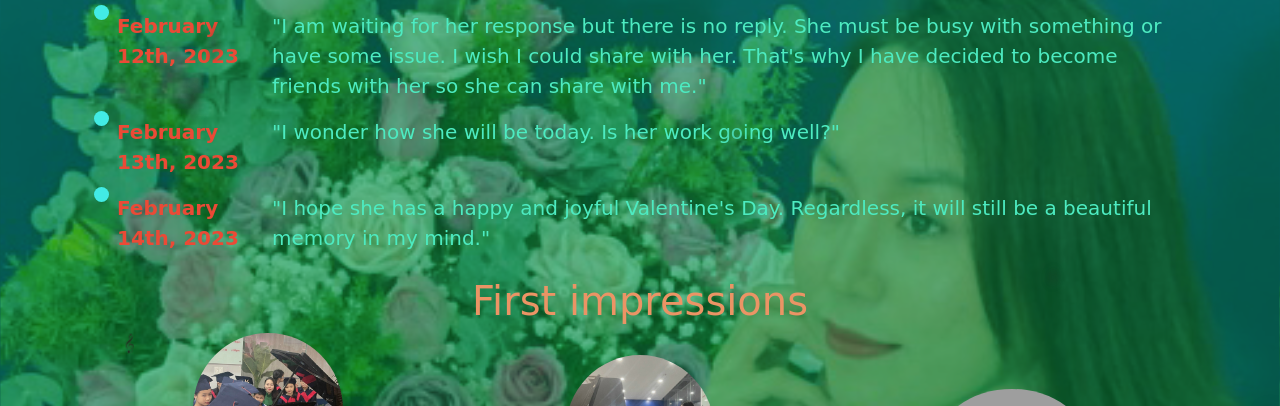
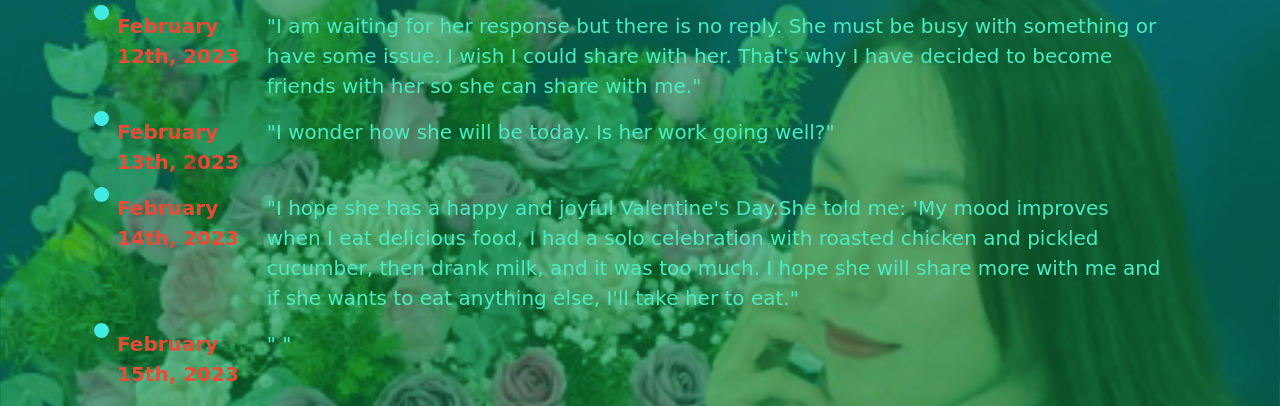
Before and after one commit to o0Poseidon0o/huongnguyen.github.io, a plain HTML site: page index.html in a window 1280 px wide. Shown: the part 1427-1833 px from the top of the page. Drawn offline with nearby package versions, Linux system fonts and the light colour scheme; grey boxes are pictures that could not be loaded.

Commit message:
Update
Update

```diff
--- a/index.html
+++ b/index.html
@@ -129,7 +129,14 @@
             <tr>
               <th scope="row">February 14th, 2023</th>
               <td>
-                "I hope she has a happy and joyful Valentine's Day. Regardless, it will still be a beautiful memory in my mind."
+                "I hope she has a happy and joyful Valentine's Day.She told me: 'My mood improves when I eat delicious food, I had a solo celebration with roasted chicken and pickled cucumber, then drank milk, and it was too much. I hope she will share more with me and if she wants to eat anything else, I'll take her to eat."
+              </td>
+
+            </tr>
+            <tr>
+              <th scope="row">February 15th, 2023</th>
+              <td>
+                " "
               </td>
 
             </tr>
```
